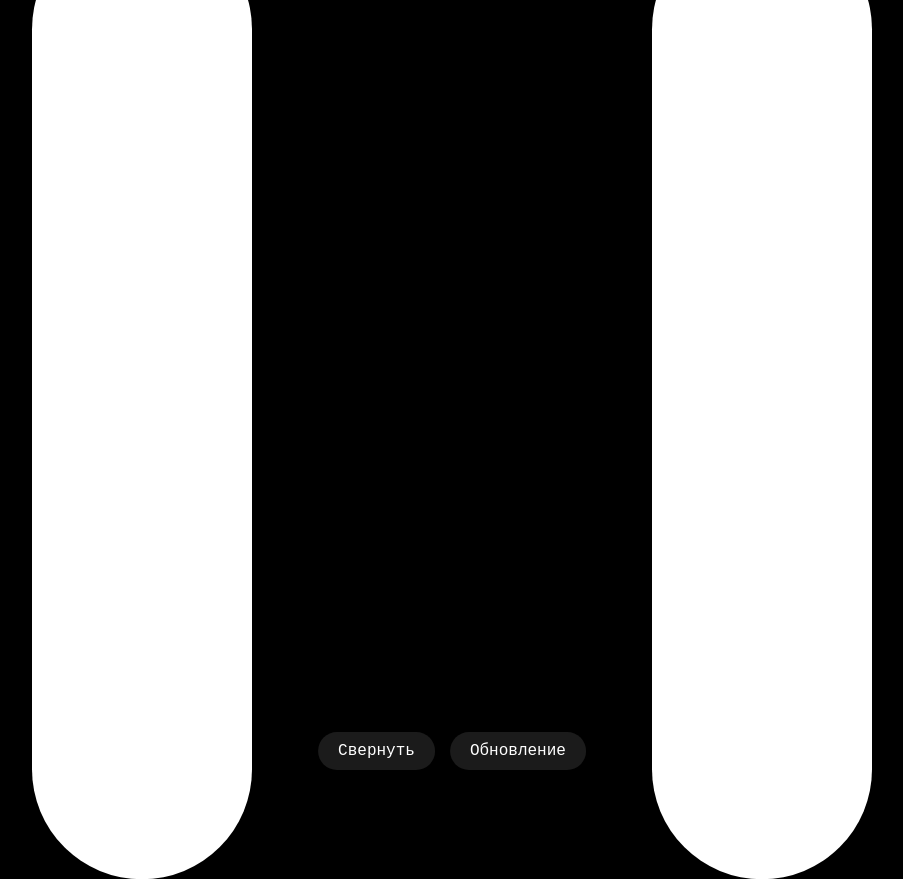
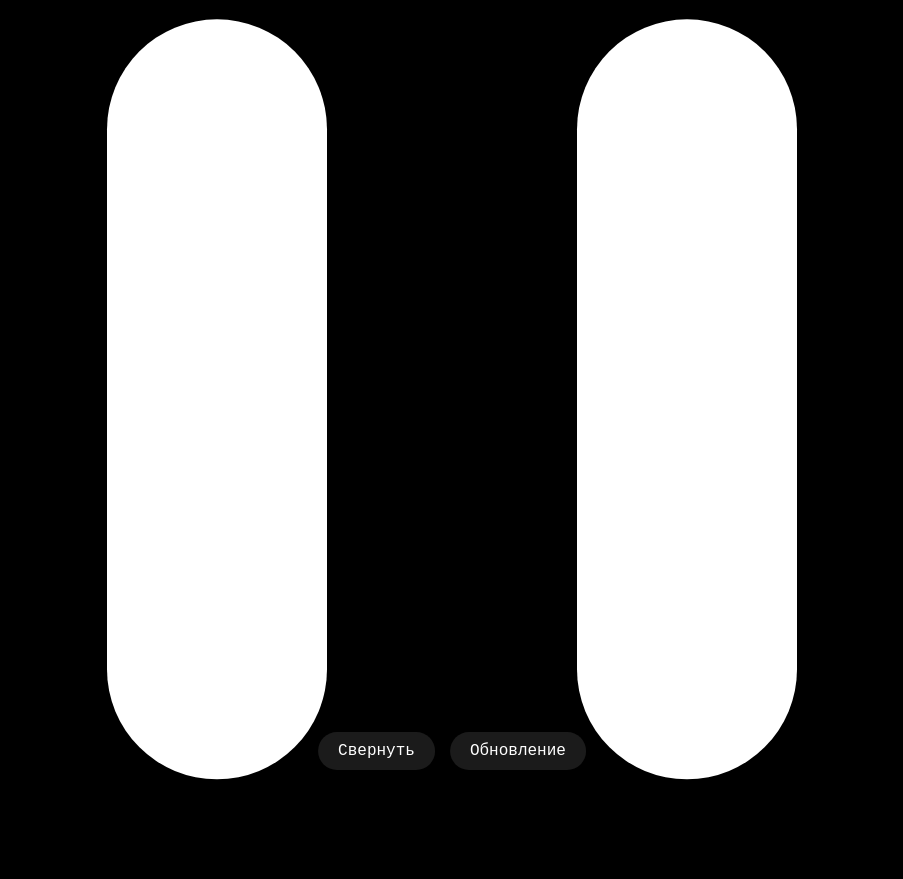
Before and after one commit to Blue-Kod/R2, a Flask app: page / in a window 1280 px wide. Shown: the whole page, without its empty margins (188-1091 px from the left). After the commit the page ends 780 px from the top, so only its background shows below. Run offline with Flask 2, Linux system fonts and the light colour scheme.

Commit message:
Update screen.html

```diff
--- a/templates/screen.html
+++ b/templates/screen.html
@@ -30,14 +30,14 @@
             display: flex;
             justify-content: center;
             align-items: center;
-            gap: 400px;
+            gap: 250px;
             background: black;
             z-index: 10;
         }
         /* Глаз – тонкий, белый */
         .eye {
             width: 220px;
-            height: 960px;
+            height: 760px;
             background-color: #fff;
             border-radius: 120px;
             transition: transform 0.1s ease; /* для моргания */
```
